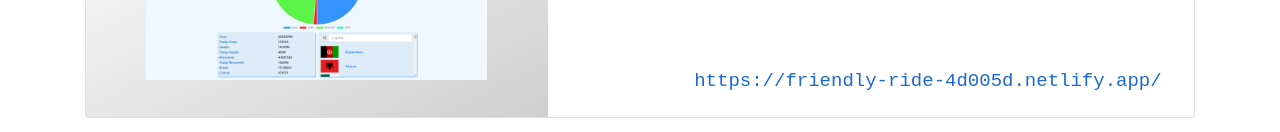
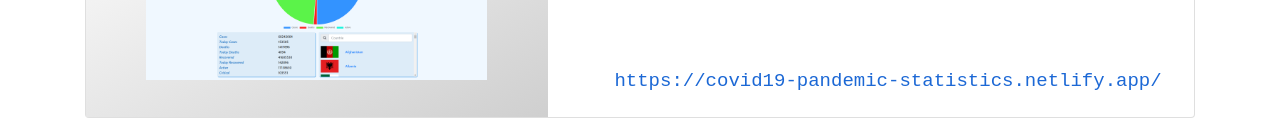
Before and after one commit to YassineSajjade/portfolio-resume, a React (Create React App) app: page / in a window 1280 px wide. Shown: the part 2227-2359 px from the top of the page. Built offline with nearby package versions, Linux system fonts and the light colour scheme.

Commit message:
update url of project

```diff
--- a/src/components/Myprojects.js
+++ b/src/components/Myprojects.js
@@ -75,7 +75,7 @@ class Myprojects extends Component {
                             <div className="card-body">
                                 <h5 className="card-title">WEB SITE FOR COVID-19</h5>
                                 <p className="card-text">web site full responsive for COVID-19 CORONAVIRUS PANDEMIC STATISTICS</p>
-                                <p className="card-text-link"><a className="text-muted" href="https://friendly-ride-4d005d.netlify.app/">https://friendly-ride-4d005d.netlify.app/</a></p>
+                                <p className="card-text-link"><a className="text-muted" href="https://covid19-pandemic-statistics.netlify.app">https://covid19-pandemic-statistics.netlify.app/</a></p>
                             </div>
                         </div>
                     </div>
```
